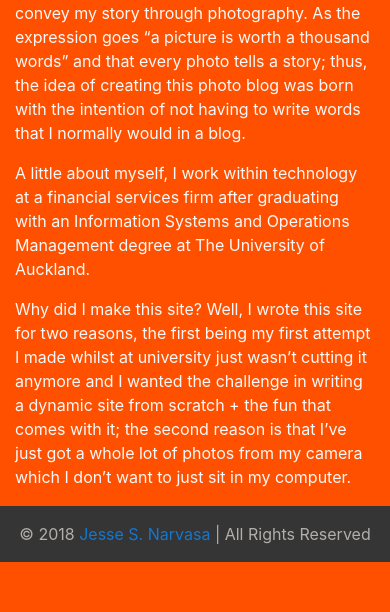
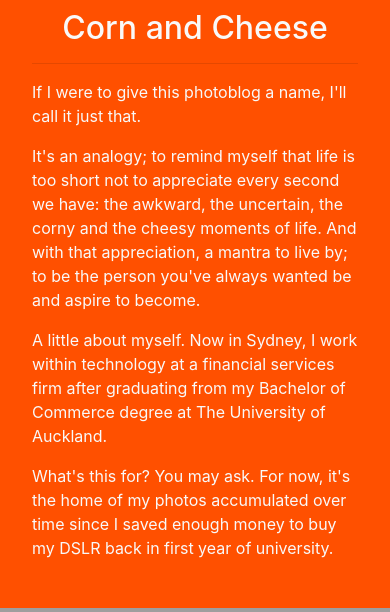
Before and after one commit to jsnarvasa/jsnarvasa.com, a Flask app: page / in a window 390 px wide. Shown: the part 316-928 px from the top of the page. Before the commit the page ends 878 px from the top, so only its background shows below. Run offline with Flask 2, Linux system fonts and the light colour scheme; parts of the project's set-up code (start-up, migrations or seed data) failed here and were passed over; some libraries are stand-ins or nearby versions; grey boxes are pictures that could not be loaded.

Commit message:
Updated homepage

```diff
--- a/app/app/static/css/style.css
+++ b/app/app/static/css/style.css
@@ -44,6 +44,10 @@ body {
     top:0;
     color:#f9f9f9;
     width:100%;
+}
+
+#intro-text {
+    padding:2em;
 }
 
 /* Only used gallery.html */
--- a/app/app/templates/index.html
+++ b/app/app/templates/index.html
@@ -5,7 +5,7 @@
         <meta name="viewport" content="width=device-width, initial-scale=1, shrink-to-fit=no">
         <link rel="stylesheet" href="https://stackpath.bootstrapcdn.com/bootstrap/4.1.0/css/bootstrap.min.css" integrity="sha384-9gVQ4dYFwwWSjIDZnLEWnxCjeSWFphJiwGPXr1jddIhOegiu1FwO5qRGvFXOdJZ4" crossorigin="anonymous">
         <link rel="stylesheet" type= "text/css" href= "{{ url_for('static',filename='css/style.css') }}">
-        <title>Jesse S Narvasa</title>
+        <title>Home | Jesse S Narvasa</title>
     </head>
     <body>
         <!-- The navigation bar -->
@@ -44,12 +44,16 @@
         <!-- Intro div -->
         <div class="container-fluid" style="background-color:#ff5000">
             <div class="row" style="margin:0;">
-                <div class="col-sm">
-                    <p class="text-left" style="color:#f9f9f9">Hi, I’m Jesse and welcome to the place where I convey my story through photography.  As the expression goes “a picture is worth a thousand words” and that every photo tells a story; thus, the idea of creating this photo blog was born with the intention of not having to write words that I normally would in a blog.</p>
-                    <p class="text-left" style="color:#f9f9f9">A little about myself, I work within technology at a financial services firm after graduating with an Information Systems and Operations Management degree at The University of Auckland.</p>
-                    <p class="text-left" style="color:#f9f9f9">Why did I make this site?  Well, I wrote this site for two reasons, the first being my first attempt I made whilst at university just wasn’t cutting it anymore and I wanted the challenge in writing a dynamic site from scratch + the fun that comes with it; the second reason is that I’ve just got a whole lot of photos from my camera which I don’t want to just sit in my computer.</p>
+                <div class="col-lg" id="intro-text">
+                    <h2 class="text-center" style="color:#f9f9f9">Corn and Cheese</h2>
+                    <hr/>
+                    <p class="text-left" style="color:#f9f9f9">If I were to give this photoblog a name, I'll call it just that.</p>
+                    <p class="text-left" style="color:#f9f9f9">It's an analogy; to remind myself that life is too short not to appreciate every second we have: the awkward, the uncertain, the corny and the cheesy moments of life.  And with that appreciation, a mantra to live by; to be the person you've always wanted be and aspire to become.</p>
+                    <p class="text-left" style="color:#f9f9f9">A little about myself.  Now in Sydney, I work within technology at a financial services firm after graduating from my Bachelor of Commerce degree at The University of Auckland.</p>
+                    <p class="text-left" style="color:#f9f9f9">What's this for?  You may ask.  For now, it's the home of my photos accumulated over time since I saved enough money to buy my DSLR back in first year of university.</p>
                 </div>
-                <div class="col-sm">
+                <div class="col-lg" style="padding:0; background-color:#000000; text-align: center;overflow:hidden">
+                    <img class="img-fluid" src="{{url_for('static', filename='images/intro.jpg')}}">
                 </div>
             </div>
         </div>
```
